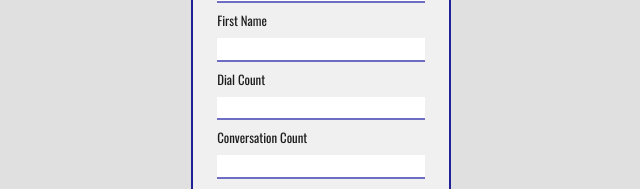
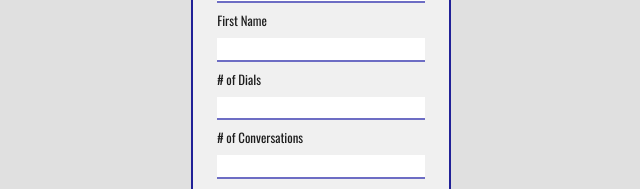
Before and after one commit to DFBDev/CoachConnect, a React (Vite) app: page / in a window 1280 px wide. Shown: the part 236-425 px from the top of the page, without its empty margins (319-959 px from the left). Built offline with nearby package versions, Linux system fonts and the light colour scheme.

Commit message:
Changed dial and convo labels.

```diff
--- a/package.json
+++ b/package.json
@@ -13,6 +13,7 @@
     "preview": "vite preview"
   },
   "dependencies": {
+    "node-modules": "^1.0.1",
     "react": "^18.2.0",
     "react-dom": "^18.2.0"
   },
--- a/src/App.tsx
+++ b/src/App.tsx
@@ -43,9 +43,9 @@ function App() {
       <input type={"text"} name={"lastName"} id={'lastName'} required></input>
       <label htmlFor={"firstName"}>First Name</label>
       <input type={"text"} name={"firstName"} id={'firstName'} required></input>
-      <label htmlFor={"dialcount"}>Dial Count</label>
+      <label htmlFor={"dialcount"}># of Dials</label>
       <input type={"number"} name={"dialcount"} id={'dialcount'} required></input>
-      <label htmlFor={"conversationcount"}>Conversation Count</label>
+      <label htmlFor={"conversationcount"}># of Conversations</label>
       <input type={"number"} name={"conversationcount"} id={'conversationcount'} required></input>
       <label htmlFor={"appointmentsset"}>Appointments Set</label>
       <input type={"number"} name={"appointmentsset"} id={'appointmentsset'} required></input>
```
Also changed, not shown: 4 other files (tests, documents, lock files or other folders).
